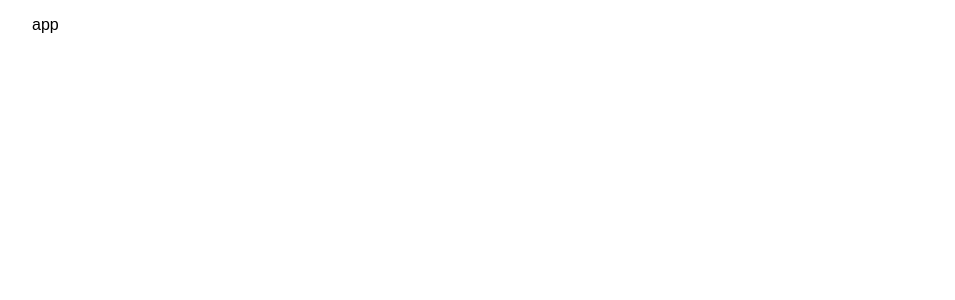
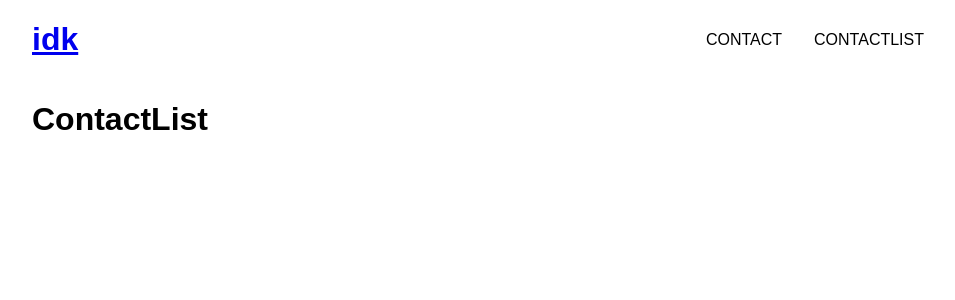
Before and after one commit to ga-wdi-exercises/checkpoint-react, a React (Create React App) app: page /contactlist in a window 1280 px wide. Shown: the top 300 px of the page, without its empty margins (158-1113 px from the left). Built offline with nearby package versions, Linux system fonts and the light colour scheme.

Commit message:
checkpoint3

```diff
--- a/src/components/App/App.js
+++ b/src/components/App/App.js
@@ -1,10 +1,38 @@
-import React, { Component } from 'react';
+import React, { Component } from "react";
+import { Route, Link } from "react-router-dom";
+import Contacts from "../Contact/Contact";
+import ContactList from "../ContactList/ContactList";
+import Header from "../Header/Header";
+import Contact from "../Contact/Contact";
 
 class App extends Component {
+  constructor(props) {
+    super(props);
+    this.state = {
+      contacts: this.props.contacts
+    };
+  }
   render() {
-    return <div className="App">
-        <p>app</p>
-      </div>;
+    return (
+      <div className="App">
+        <header>
+          <Link to="/">
+            {" "}
+            <h1>idk</h1>
+          </Link>
+          <nav>
+            <Link to="/contact">Contact</Link>
+            <Link to="/new-contact">Contactlist</Link>
+          </nav>
+        </header>
+
+        <main>
+          <Route path="/" component={Header} exact={true} />
+          <Route path="/contact" component={Contact} exact={true} />
+          <Route path="/contactlist" component={ContactList} exact={true} />
+        </main>
+      </div>
+    );
   }
 }
 
--- /dev/null
+++ b/src/components/Contact/Contact.js
@@ -0,0 +1,13 @@
+import React, { Component } from "react";
+
+class Contact extends Component {
+  render() {
+    return (
+      <div>
+        <h1>Contact</h1>
+      </div>
+    );
+  }
+}
+
+export default Contact;
--- /dev/null
+++ b/src/components/ContactList/ContactList.js
@@ -0,0 +1,13 @@
+import React, { Component } from "react";
+
+class ContactList extends Component {
+  render() {
+    return (
+      <div>
+        <h1>ContactList</h1>
+      </div>
+    );
+  }
+}
+
+export default ContactList;
--- /dev/null
+++ b/src/components/Header/Header.js
@@ -0,0 +1,13 @@
+import React, { Component } from "react";
+
+class Header extends Component {
+  render() {
+    return (
+      <div>
+        <h1>Header</h1>
+      </div>
+    );
+  }
+}
+
+export default Header;
--- a/src/contacts.json
+++ b/src/contacts.json
@@ -3,53 +3,70 @@
     "name": "Bugs Bunny",
     "email": "bugs@gmail.com",
     "profile_picture": "https://upload.wikimedia.org/wikipedia/en/1/17/Bugs_Bunny.svg"
-  }, {
+  },
+  {
     "name": "Daffy Duck",
     "email": "daffy@gmail.com",
     "profile_picture": "https://upload.wikimedia.org/wikipedia/en/f/f4/Daffy_Duck.svg"
-  }, {
+  },
+  {
     "name": "Porky Pig",
     "email": "porky@gmail.com",
     "profile_picture": "https://upload.wikimedia.org/wikipedia/en/8/88/Porky_Pig.svg"
-  }, {
+  },
+  {
     "name": "Elmer Fudd",
     "email": "fudd@gmail.com",
     "profile_picture": "https://upload.wikimedia.org/wikipedia/en/6/66/ElmerFudd.gif"
-  }, {
+  },
+  {
     "name": "Sylvester J. Pussycat Sr.",
     "email": "sylvester@gmail.com",
     "profile_picture": "https://upload.wikimedia.org/wikipedia/en/8/82/Sylvester_the_Cat.svg"
-  }, {
+  },
+  {
     "name": "Yosemite Sam",
     "email": "yosemite@gmail.com",
     "profile_picture": "https://upload.wikimedia.org/wikipedia/en/2/2d/Yosemite_Sam.svg"
-  }, {
+  },
+  {
     "name": "Foghorn Leghorn",
     "email": "foghorn@gmail.com",
     "profile_picture": "https://upload.wikimedia.org/wikipedia/en/a/a0/Foghorn_Leghorn.png"
-  }, {
+  },
+  {
     "name": "Marvin the Martian",
     "email": "marvin@gmail.com",
     "profile_picture": "https://upload.wikimedia.org/wikipedia/en/d/d5/Marvin_the_Martian.svg"
-  }, {
+  },
+  {
     "name": "Pepé Le Pew",
     "email": "lepew@gmail.com",
     "profile_picture": "https://upload.wikimedia.org/wikipedia/en/9/9a/Pep%C3%A9_Le_Pew.svg"
-  }, {
+  },
+  {
     "name": "Speedy Gonzales",
     "email": "speedy@gmail.com",
     "profile_picture": "https://upload.wikimedia.org/wikipedia/en/f/fe/Speedy_Gonzales.svg"
-  }, {
+  },
+  {
     "name": "Tasmanian Devil",
     "email": "tasmanian@gmail.com",
     "profile_picture": "https://upload.wikimedia.org/wikipedia/en/c/c4/Taz-Looney_Tunes.svg"
-  }, {
+  },
+  {
     "name": "Road Runnery",
     "email": "runner@gmail.com",
     "profile_picture": "https://upload.wikimedia.org/wikipedia/en/e/ee/Roadrunner_looney_tunes.png"
-  }, {
+  },
+  {
     "name": "Wile E. Coyote",
     "email": "wile_e@acme.com",
     "profile_picture": "https://upload.wikimedia.org/wikipedia/en/3/3c/Wile_E._Coyote.svg"
+  },
+  {
+    "name": "Tweety",
+    "email": "tweety@gmail.com",
+    "profile_picture": "https://upload.wikimedia.org/wikipedia/en/0/02/Tweety.svg"
   }
 ]
--- a/src/index.js
+++ b/src/index.js
@@ -1,8 +1,14 @@
-import React from 'react';
-import ReactDOM from 'react-dom';
-import './styles/index.css';
-import App from './components/App/App';
+import React from "react";
+import ReactDOM from "react-dom";
+import "./styles/index.css";
+import App from "./components/App/App";
+import { BrowserRouter as Router } from "react-router-dom";
 
 import contacts from "./contacts.json";
 
-ReactDOM.render(<App />, document.getElementById('root'));
+ReactDOM.render(
+  <Router>
+    <App />
+  </Router>,
+  document.getElementById("root")
+);
```
Also changed, not shown: 1 other file (tests, documents, lock files or other folders).
